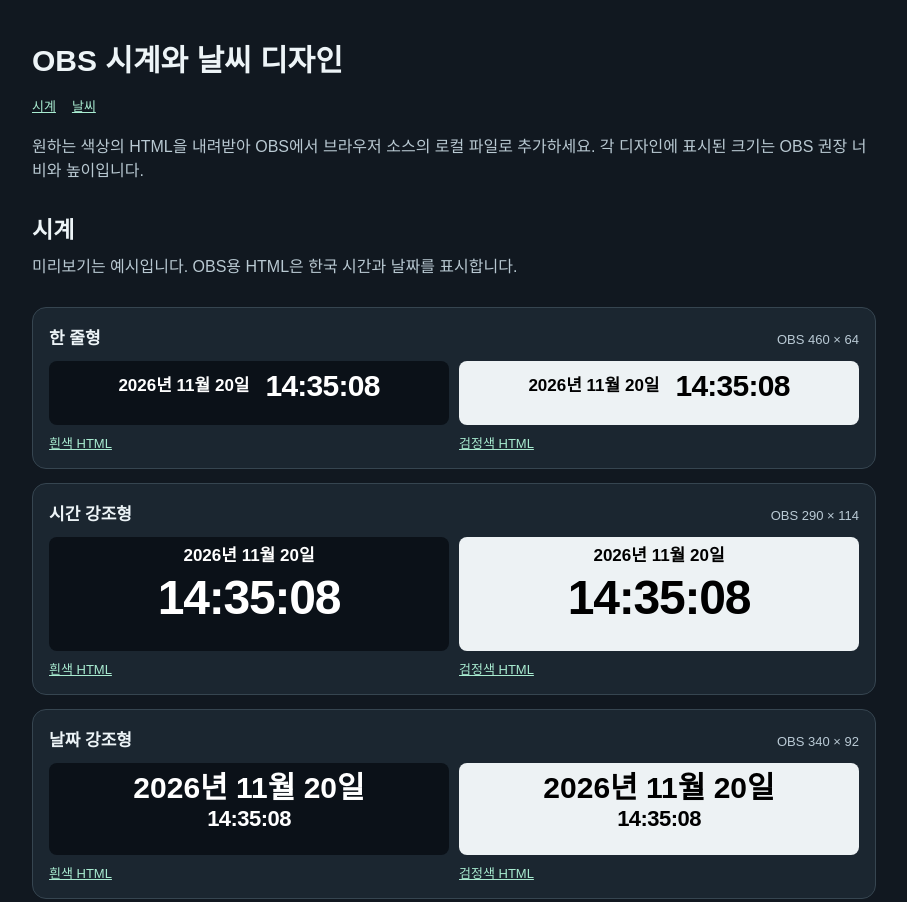
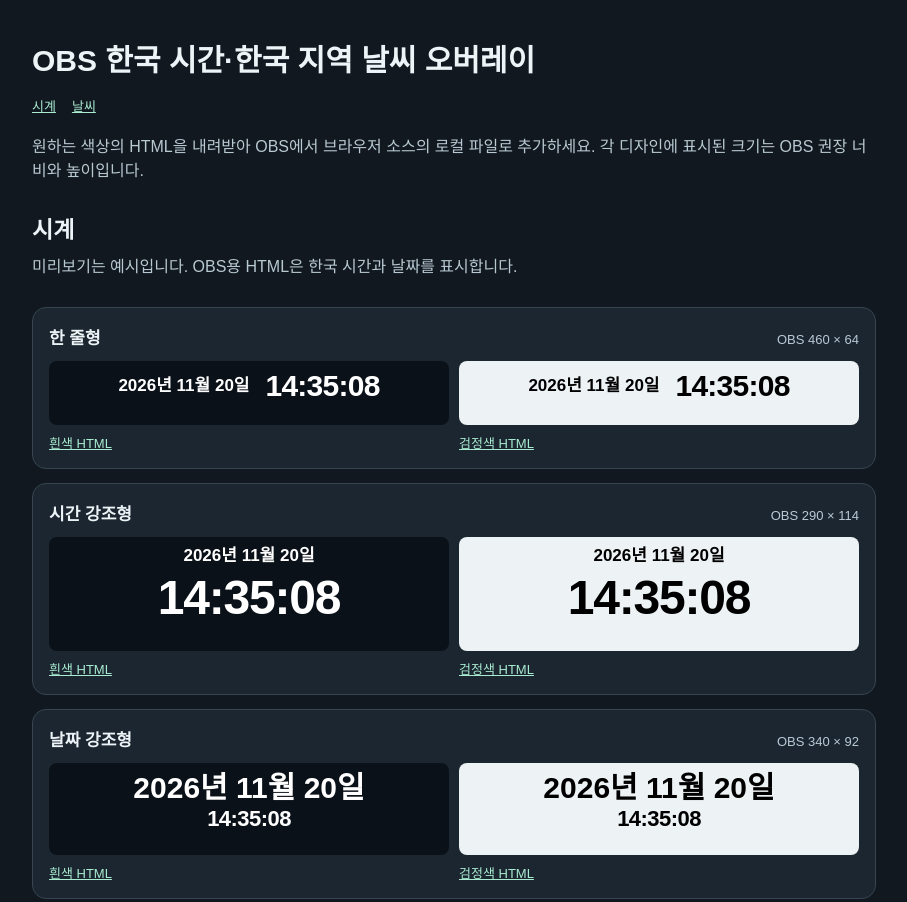
Before and after one commit to VRC-YURAM/obs-clock-weather, a plain HTML site: page index.html in a window 1280 px wide. Shown: the top 902 px of the page, without its empty margins (186-1093 px from the left). Drawn offline with Linux system fonts and the light colour scheme.

Commit message:
Clarify Korean time and weather in title

```diff
--- a/index.html
+++ b/index.html
@@ -1,12 +1,12 @@
 <!doctype html>
-<html lang="ko"><head><meta charset="utf-8"><meta name="viewport" content="width=device-width,initial-scale=1"><title>OBS 시계와 날씨 디자인</title>
+<html lang="ko"><head><meta charset="utf-8"><meta name="viewport" content="width=device-width,initial-scale=1"><title>OBS 한국 시간·한국 지역 날씨 오버레이</title>
 <style>
 *{box-sizing:border-box} body{margin:0;background:#111820;color:#edf4f7;font-family:"Malgun Gothic",sans-serif}
 main{max-width:880px;margin:auto;padding:36px 18px} h1{font-size:30px;margin:0} h2.group{font-size:23px;margin:26px 0 10px} nav{display:flex;gap:16px;margin:8px 0 20px} p{color:#b9c9d2;line-height:1.5;margin:10px 0 28px}
 section{margin:0 0 14px;padding:16px;border:1px solid #364550;border-radius:14px;background:#1b2630} header{display:flex;align-items:baseline;justify-content:space-between;gap:12px;margin-bottom:12px} h2{font-size:17px;margin:0} header span{color:#bacad5;font-size:13px;white-space:nowrap}
 .variants{display:grid;grid-template-columns:repeat(2,minmax(0,1fr));gap:10px} .preview{border-radius:8px;overflow:hidden} .white{background:#0b1118} .black{background:#edf2f4} iframe{display:block;border:0;width:100%} a{display:inline-block;color:#a9ecd1;margin-top:8px;font-size:13px}
 @media(max-width:540px){.variants{grid-template-columns:1fr}}
-</style></head><body><main><h1>OBS 시계와 날씨 디자인</h1><nav aria-label="디자인 종류"><a href="#clock">시계</a><a href="#weather">날씨</a></nav><p>원하는 색상의 HTML을 내려받아 OBS에서 브라우저 소스의 로컬 파일로 추가하세요. 각 디자인에 표시된 크기는 OBS 권장 너비와 높이입니다.</p><h2 class="group" id="clock">시계</h2><p>미리보기는 예시입니다. OBS용 HTML은 한국 시간과 날짜를 표시합니다.</p><section><header><h2>한 줄형</h2><span>OBS 460 × 64</span></header><div class="variants"><div class="variant"><div class="preview white"><iframe title="한 줄형 흰색 미리보기" sandbox height="64" srcdoc="&lt;!doctype html>
+</style></head><body><main><h1>OBS 한국 시간·한국 지역 날씨 오버레이</h1><nav aria-label="디자인 종류"><a href="#clock">시계</a><a href="#weather">날씨</a></nav><p>원하는 색상의 HTML을 내려받아 OBS에서 브라우저 소스의 로컬 파일로 추가하세요. 각 디자인에 표시된 크기는 OBS 권장 너비와 높이입니다.</p><h2 class="group" id="clock">시계</h2><p>미리보기는 예시입니다. OBS용 HTML은 한국 시간과 날짜를 표시합니다.</p><section><header><h2>한 줄형</h2><span>OBS 460 × 64</span></header><div class="variants"><div class="variant"><div class="preview white"><iframe title="한 줄형 흰색 미리보기" sandbox height="64" srcdoc="&lt;!doctype html>
 &lt;html lang=&quot;ko&quot;>&lt;head>&lt;meta charset=&quot;utf-8&quot;>&lt;meta name=&quot;viewport&quot; content=&quot;width=device-width,initial-scale=1&quot;>
 &lt;title>OBS 시계 · 한 줄형&lt;/title>
 &lt;style>
```
Also changed, not shown: 1 other file.
